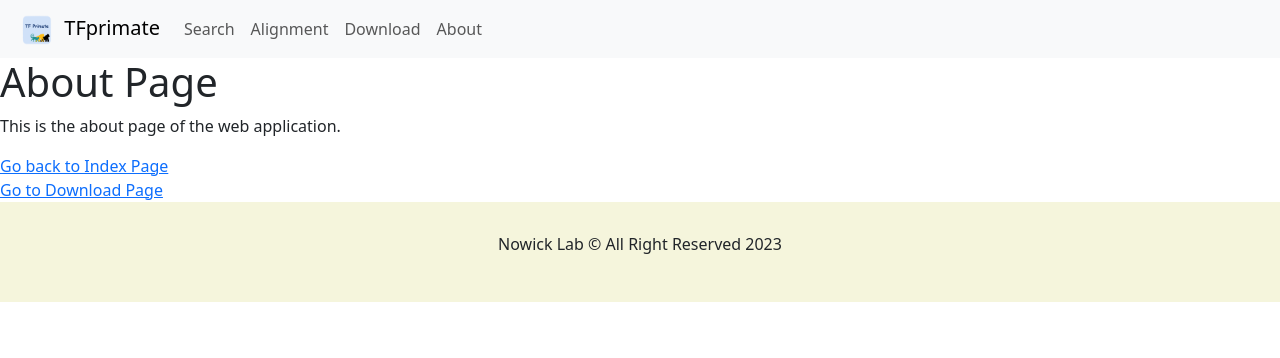
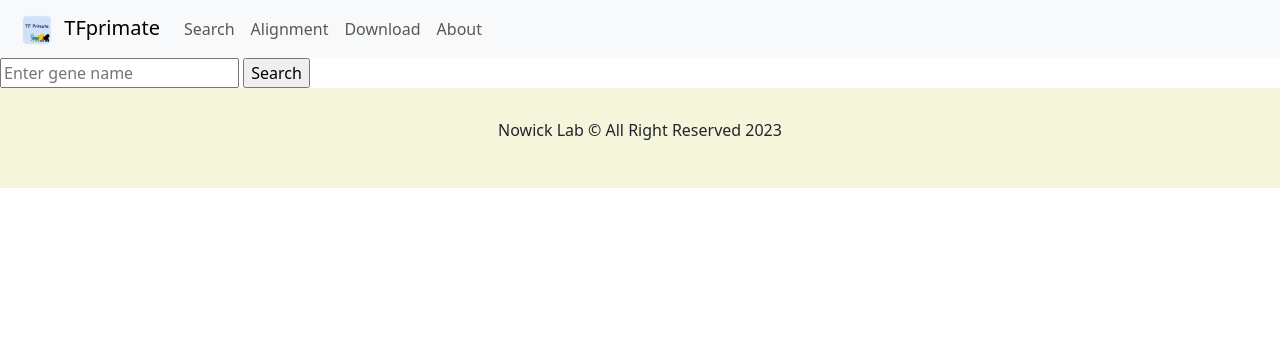
Before and after one commit to ferygood/app_grfprimate, a Flask app: page /search in a window 1280 px wide. Shown: the top 358 px of the page. Run offline with Flask 3, Linux system fonts and the light colour scheme; some libraries are stand-ins or nearby versions.

Commit message:
search start fetching from db table

```diff
--- a/app.py
+++ b/app.py
@@ -1,4 +1,6 @@
-from flask import Flask, render_template
+from flask import Flask, render_template, request
+import psycopg
+from psycopg import sql
 
 app = Flask(__name__)
 
@@ -6,8 +8,30 @@ app = Flask(__name__)
 def index():
     return render_template('index.html')
 
-@app.route('/search')
+@app.route('/search', methods=['GET', 'POST'])
 def search():
+    if request.method == 'POST':
+        gene = request.form['gene_name']
+
+        # establish a connection
+        with psycopg.connect("dbname=tfprimate user=postgres password=yao123") as conn:
+            with conn.cursor() as cur:
+                cur.execute(
+                    sql.SQL("""
+                    SELECT EnsemblID, GeneName, Hsap
+                    FROM primateGRFs
+                    WHERE lower(GeneName) = lower(%s)"""), [gene]
+                )
+
+                gene_data = cur.fetchall()
+                conn.commit()
+
+        if not gene_data:
+            message = "Sorry. The request of transcription factor is not found in the database."
+            return render_template('search.html', message=message)
+
+        return render_template('search.html', gene_data=gene_data)
+
     return render_template('search.html')
 
 @app.route('/alignment')
--- a/templates/search.html
+++ b/templates/search.html
@@ -3,9 +3,29 @@
 {% block title %}Search Page{% endblock %}
 
 {% block content %}
-    <h1>About Page</h1>
-    <p>This is the about page of the web application.</p>
-    <a href="{{ url_for('index') }}">Go back to Index Page</a>
-    <br>
-    <a href="{{ url_for('download') }}">Go to Download Page</a>
+  <form action="/search" method="POST">
+    <input type="text" name="gene_name" placeholder="Enter gene name">
+    <input type="submit" value="Search">
+  </form>
+
+  {% if gene_data %}
+    <h2 style="margin-top: 20px;">Search Results:</h2>
+    <table style="border-collapse: collapse; border: 1px solid black; margin-top: 10px; margin-bottom: 10px;">
+        <tr>
+            <th style="border: 1px solid black; padding: 8px;">EnsemblID</th>
+            <th style="border: 1px solid black; padding: 8px;">GeneName</th>
+            <th style="border: 1px solid black; padding: 8px;">Hsap</th>
+          </tr>
+          {% for row in gene_data %}
+          <tr>
+            <td style="border: 1px solid black; padding: 8px;">{{ row[0] }}</td>
+            <td style="border: 1px solid black; padding: 8px;">{{ row[1] }}</td>
+            <td style="border: 1px solid black; padding: 8px;">{{ row[2] }}</td>
+          </tr>
+      {% endfor %}
+    </table>
+  {% endif %}
+  {% if message %}
+    <p style="margin-top: 20px;">{{ message }}</p>
+  {% endif %}
 {% endblock %}
```
